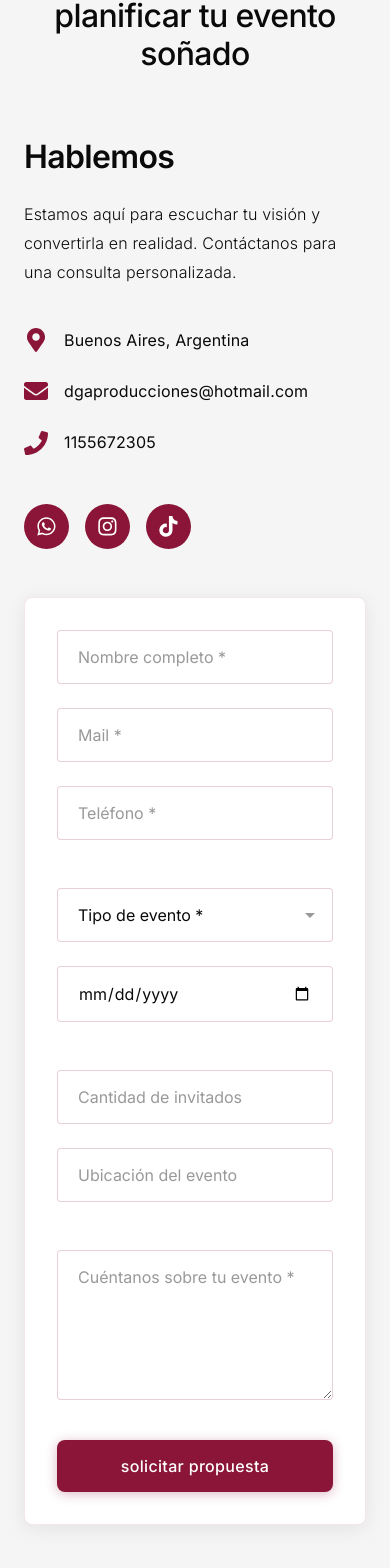
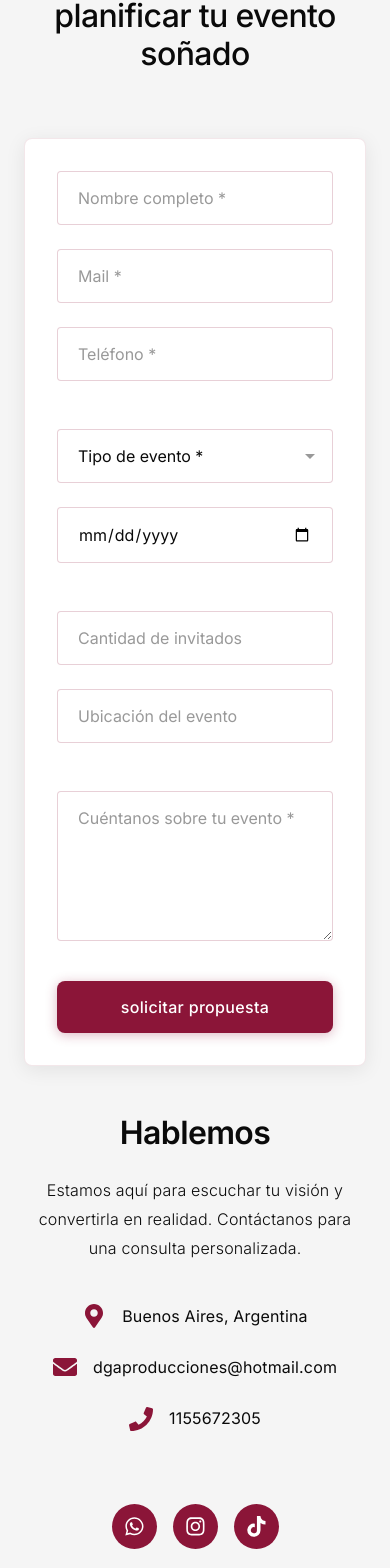
Before and after one commit to fedetanzi/dga-producciones, a React (Vite) app: page / in a window 390 px wide. Shown: the part 9317-10885 px from the top of the page. Built offline with nearby package versions, Linux system fonts and the light colour scheme.

Commit message:
Refactor Contact component layout and styles for improved responsiveness and alignment

```diff
--- a/src/components/Contact.css
+++ b/src/components/Contact.css
@@ -20,9 +20,10 @@
 
 .contact-grid {
   display: grid;
-  grid-template-columns: 1fr 1.5fr;
-  gap: 4rem;
-  align-items: start;
+  grid-template-columns: 1fr;
+  gap: 3rem;
+  max-width: 800px;
+  margin: 0 auto;
 }
 
 .contact-info h3 {
@@ -31,6 +32,7 @@
   color: var(--color-text-dark);
   font-weight: 600;
   text-transform: capitalize;
+  text-align: center;
 }
 
 .contact-info > p {
@@ -39,10 +41,14 @@
   margin-bottom: 2.5rem;
   color: var(--color-text-dark);
   font-weight: 300;
+  text-align: center;
 }
 
 .contact-details {
   margin-bottom: 3rem;
+  display: flex;
+  flex-direction: column;
+  align-items: center;
 }
 
 .contact-item {
@@ -73,6 +79,7 @@
 .social-links {
   display: flex;
   gap: 1rem;
+  justify-content: center;
 }
 
 .social-links a {
@@ -184,13 +191,6 @@
   cursor: not-allowed;
 }
 
-@media (max-width: 1024px) {
-  .contact-grid {
-    grid-template-columns: 1fr;
-    gap: 3rem;
-  }
-}
-
 @media (max-width: 768px) {
   .contact-form {
     padding: 2rem;
--- a/src/components/Contact.jsx
+++ b/src/components/Contact.jsx
@@ -84,60 +84,6 @@ const Contact = () => {
         </motion.div>
 
         <div className="contact-grid">
-          <motion.div
-            className="contact-info"
-            initial={{ opacity: 0, x: -30 }}
-            animate={isInView ? { opacity: 1, x: 0 } : { opacity: 0, x: -30 }}
-            transition={{ duration: 0.6, delay: 0.2 }}
-          >
-            <h3>Hablemos</h3>
-            <p>
-              Estamos aquí para escuchar tu visión y convertirla en realidad. Contáctanos para una consulta personalizada.
-            </p>
-
-            <div className="contact-details">
-              <div className="contact-item">
-                <FaMapMarkerAlt />
-                <span>Buenos Aires, Argentina</span>
-              </div>
-              <div className="contact-item">
-                <FaEnvelope />
-                <a href="mailto:dgaproducciones@hotmail.com">dgaproducciones@hotmail.com</a>
-              </div>
-              <div className="contact-item">
-                <FaPhone />
-                <a href="tel:+5491155672305">1155672305</a>
-              </div>
-            </div>
-
-            <div className="social-links">
-              <a
-                href="https://wa.me/5491155672305"
-                target="_blank"
-                rel="noopener noreferrer"
-                aria-label="WhatsApp"
-              >
-                <FaWhatsapp />
-              </a>
-              <a
-                href="https://instagram.com/dgaproducciones"
-                target="_blank"
-                rel="noopener noreferrer"
-                aria-label="Instagram"
-              >
-                <FaInstagram />
-              </a>
-              <a
-                href="https://tiktok.com/@dgaproducciones"
-                target="_blank"
-                rel="noopener noreferrer"
-                aria-label="TikTok"
-              >
-                <FaTiktok />
-              </a>
-            </div>
-          </motion.div>
-
           <motion.form
             className="contact-form"
             onSubmit={handleSubmit}
@@ -252,6 +198,60 @@ const Contact = () => {
               {submitted ? 'Mensaje Enviado ✓' : 'Solicitar propuesta'}
             </button>
           </motion.form>
+
+          <motion.div
+            className="contact-info"
+            initial={{ opacity: 0, y: 30 }}
+            animate={isInView ? { opacity: 1, y: 0 } : { opacity: 0, y: 30 }}
+            transition={{ duration: 0.6, delay: 0.4 }}
+          >
+            <h3>Hablemos</h3>
+            <p>
+              Estamos aquí para escuchar tu visión y convertirla en realidad. Contáctanos para una consulta personalizada.
+            </p>
+
+            <div className="contact-details">
+              <div className="contact-item">
+                <FaMapMarkerAlt />
+                <span>Buenos Aires, Argentina</span>
+              </div>
+              <div className="contact-item">
+                <FaEnvelope />
+                <a href="mailto:dgaproducciones@hotmail.com">dgaproducciones@hotmail.com</a>
+              </div>
+              <div className="contact-item">
+                <FaPhone />
+                <a href="tel:+5491155672305">1155672305</a>
+              </div>
+            </div>
+
+            <div className="social-links">
+              <a
+                href="https://wa.me/5491155672305"
+                target="_blank"
+                rel="noopener noreferrer"
+                aria-label="WhatsApp"
+              >
+                <FaWhatsapp />
+              </a>
+              <a
+                href="https://instagram.com/dgaproducciones"
+                target="_blank"
+                rel="noopener noreferrer"
+                aria-label="Instagram"
+              >
+                <FaInstagram />
+              </a>
+              <a
+                href="https://tiktok.com/@dgaproducciones"
+                target="_blank"
+                rel="noopener noreferrer"
+                aria-label="TikTok"
+              >
+                <FaTiktok />
+              </a>
+            </div>
+          </motion.div>
         </div>
       </div>
     </section>
```
